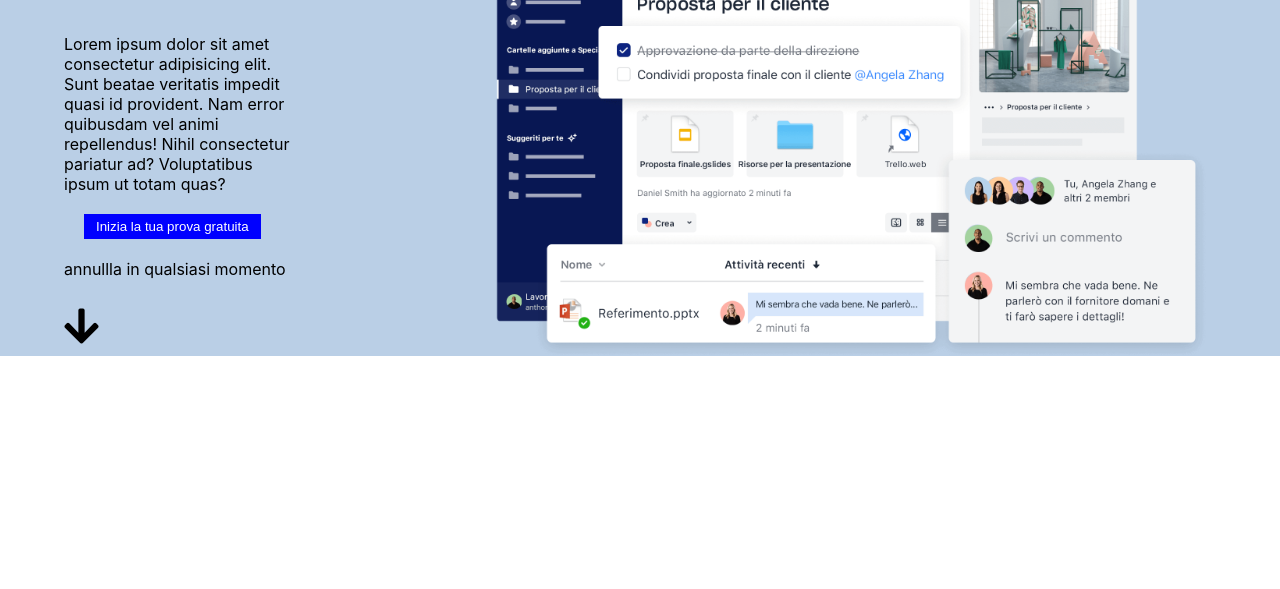
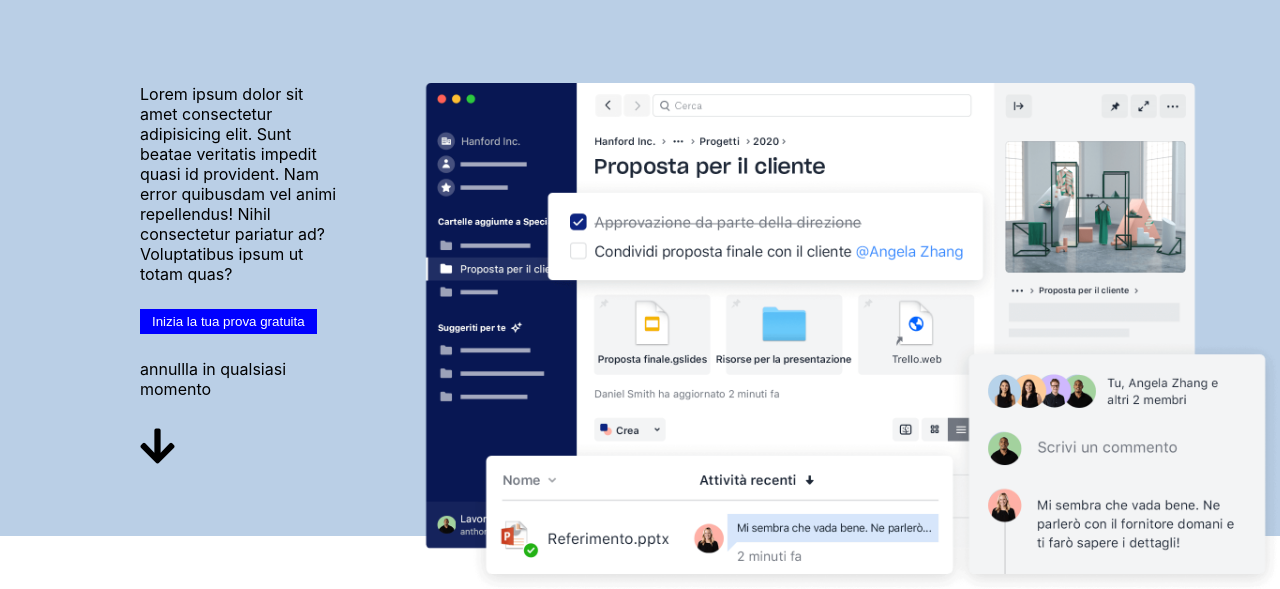
Before and after one commit to giacomo1235/htmlcss-dropbox, a plain HTML site: page index.html in a window 1280 px wide. Shown: the part 280-869 px from the top of the page. Before the commit the page ends 800 px from the top, so only its background shows below. Drawn offline with Linux system fonts and the light colour scheme.

Commit message:
formattato header

```diff
--- a/css/style.css
+++ b/css/style.css
@@ -22,6 +22,7 @@ html {
 
 header {
     background-color: rgb(73%, 81%, 90%);
+    min-width: 1220px;
 
 }
 
@@ -97,11 +98,16 @@ header {
  }
 
  .content-header {
-     width: 90%;
+     width: 1000px;
+     position: relative;
+     padding-top: 50px;
+     padding-bottom: 50px;
+
  }
  .content-header h1 {
      font-size: 4rem;
- }
+/*      margin-top: 30px;
+ */ }
 
  .text-box {
      margin-top: 100px;
@@ -110,15 +116,19 @@ header {
  }
 
  .content-header img {
-     width: 65% ;
-     float: right;
+    width: 90%;
+    float: right;
+    position: absolute;
+    left: 25%;
+    top: 40%;
  }
 
  .content-header .bluebutton {
-     margin: 20px;
+     margin: 25px 0;
  }
 
  .content-header i {
-     margin-top: 20px;
      font-size: 2.5rem;
+     margin-top: 0px;
+     padding-bottom: 20px;
  }
```
